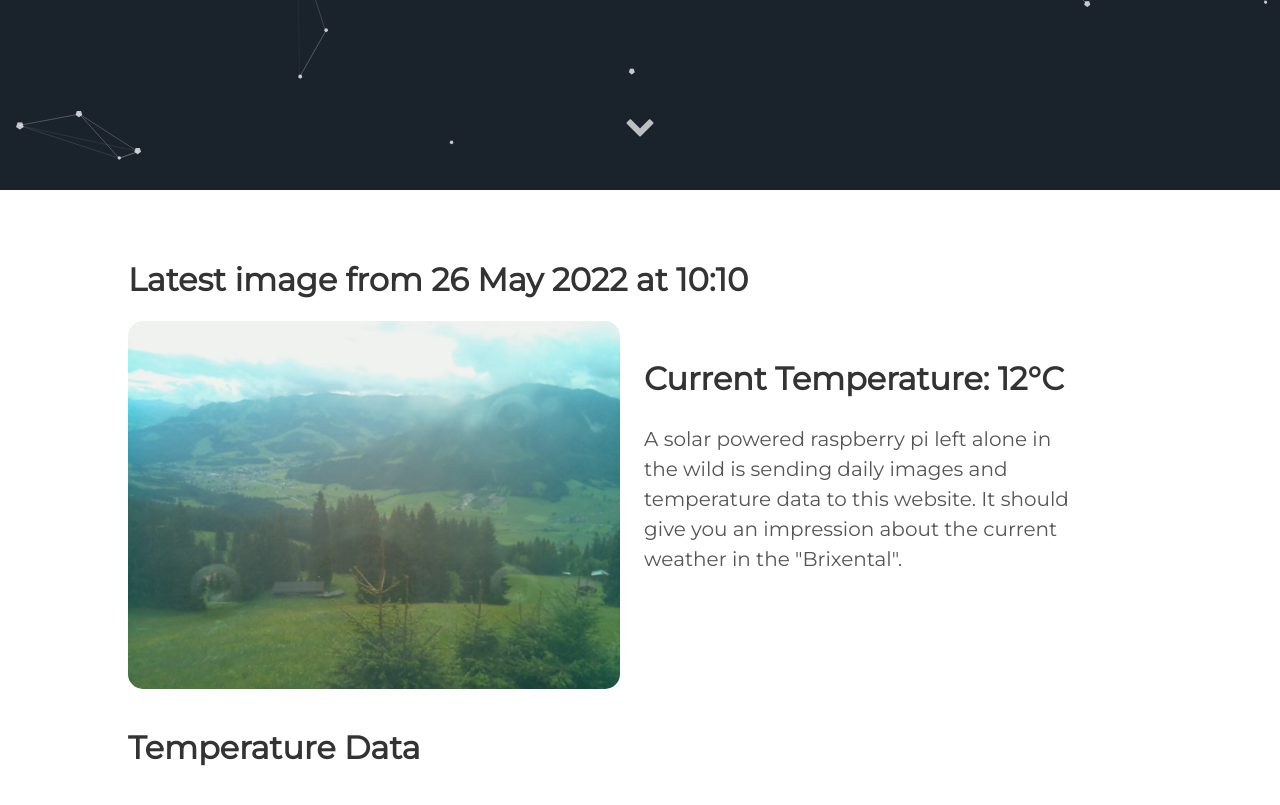
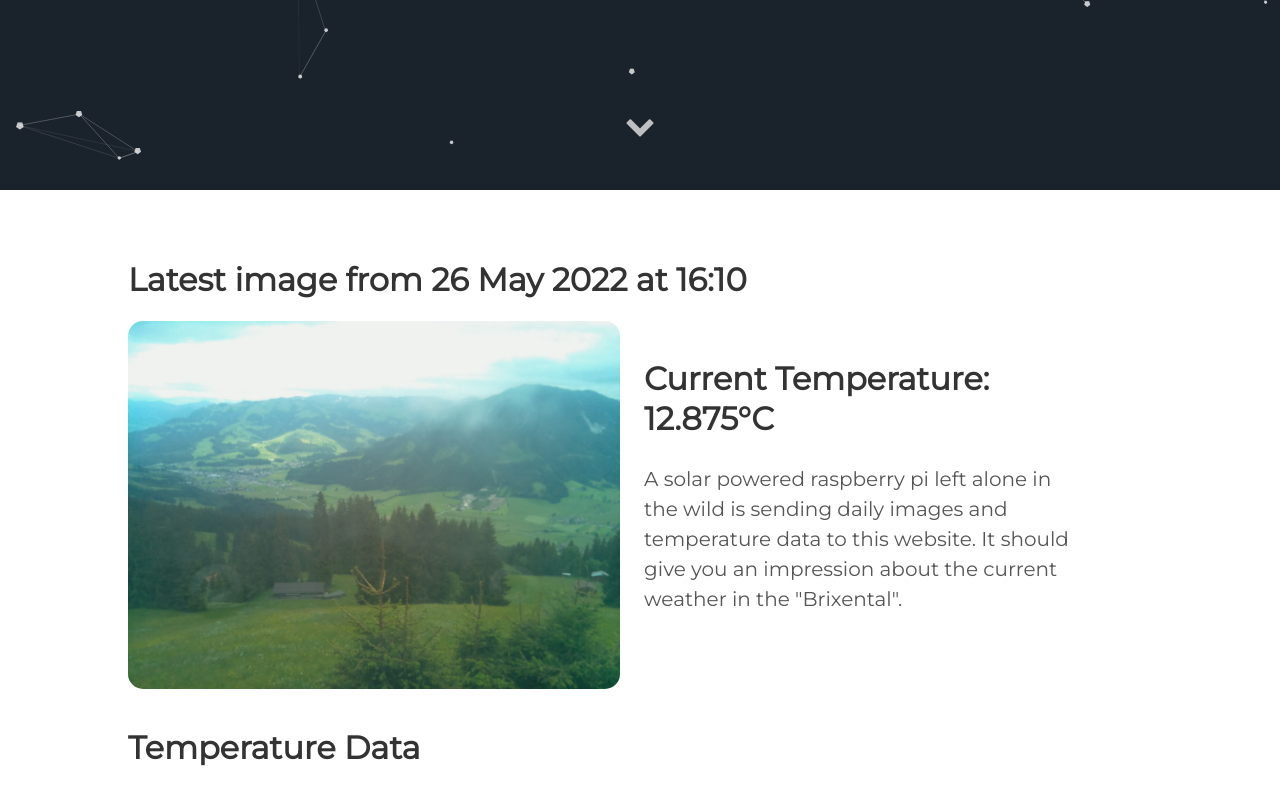
Before and after one commit to vektorious/vektorious.github.io, a Jekyll site: the page built from resources/huette.md, in a window 1280 px wide and 900 px high, scrolled down 710 px. Shown: the top 805 px of the window. Built offline with Jekyll 4.4.1, drawn with Linux system fonts in a browser that asks for light colours.

Commit message:
I'm a bot beep boop

```diff
--- a/resources/huette.md
+++ b/resources/huette.md
@@ -6,13 +6,13 @@
 description: 'Live image from the Austrian alps'
 twitter_text: ' '
 ---
-## Latest image from 26 May 2022 at 10:10
+## Latest image from 26 May 2022 at 16:10
 <div class="huette">
   <div class="huette-image">
     <img src="{{ "/assets/img/huette.jpg" | prepend: site.baseurl }}">
   </div>
   <div class="huette-text">
-        <h2>Current Temperature: 12°C</h2>
+        <h2>Current Temperature: 12.875°C</h2>
         <p>A solar powered raspberry pi left alone in the wild is sending daily images and temperature data to this website. It should give you an impression about the current weather in the "Brixental".</p>
 
   </div>
```
Also changed, not shown: rpi-script/2022-05-26_160921.txt (renamed from rpi-script/2022-05-26_100920.txt, +5 -5 lines), rpi-script/huette.md (+2 -2 lines), assets/img/huette.jpg, assets/img/temp_plot.png, rpi-script/temp_plot.png, 1 other file.
